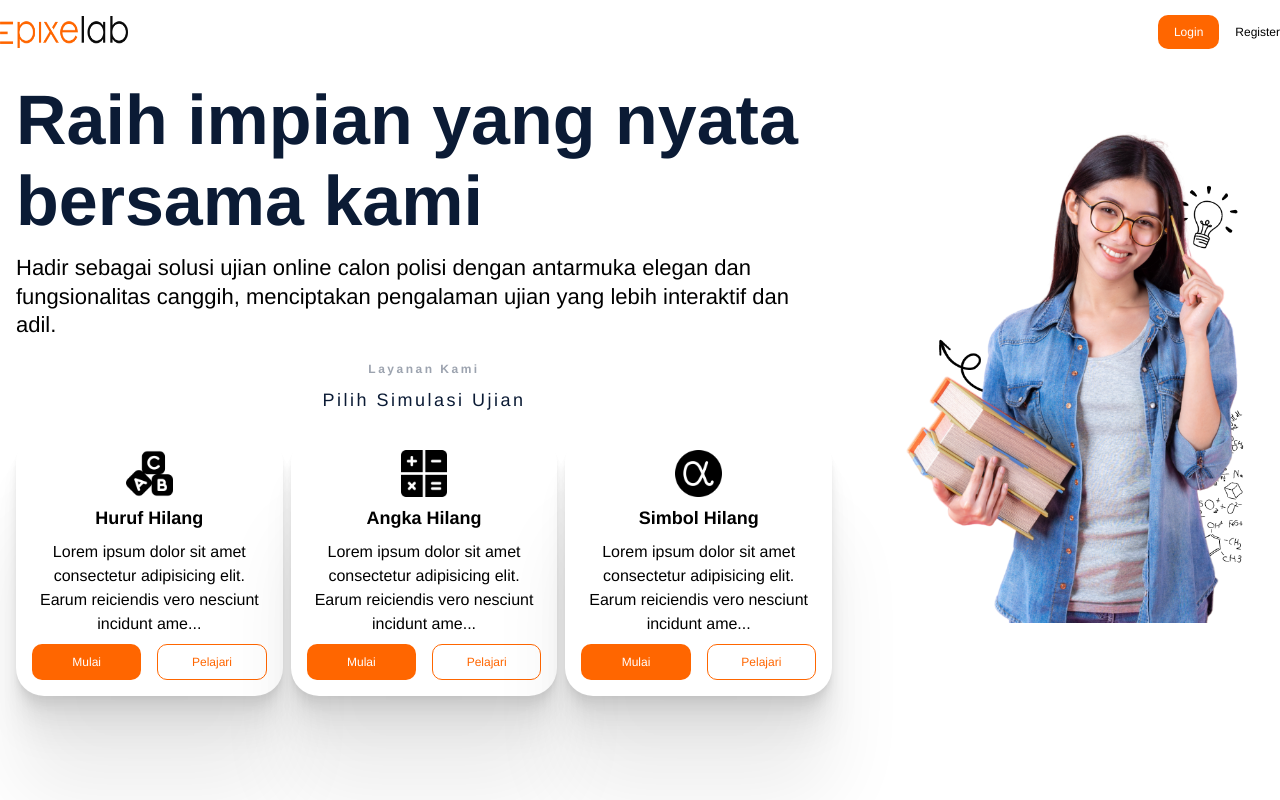
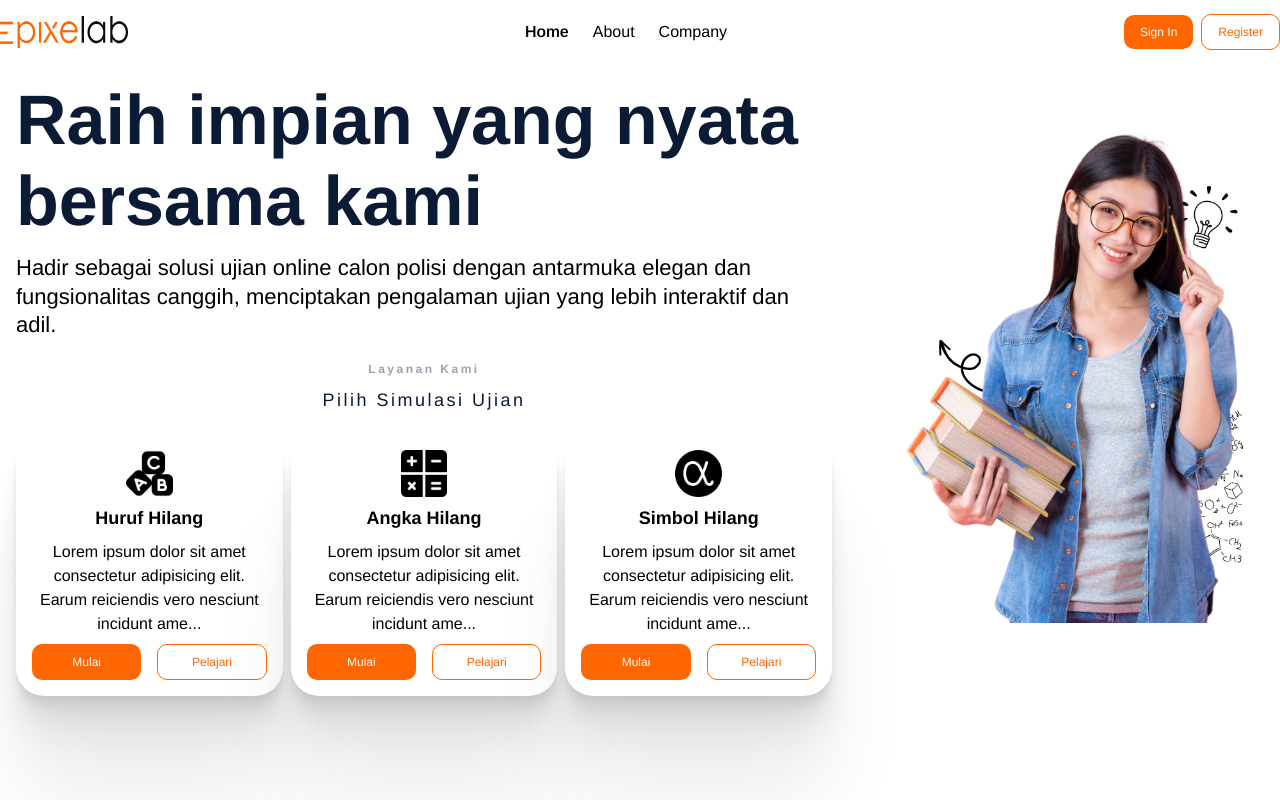
Before and after one commit to celpung/cexam, a Next.js app in the folder web/: page / in a window 1280 px wide. Built offline with nearby package versions, Linux system fonts and the light colour scheme.

Commit message:
adjust button

```diff
--- a/web/pages/index.tsx
+++ b/web/pages/index.tsx
@@ -36,7 +36,7 @@ export default function Home() {
             style={{ height: "50%", width: "10%" }}
           />
 
-          {/* <nav className="p-4">
+          <nav className="p-4">
             <ul className="flex justify-center space-x-6">
               <li
                 className={`nav-item cursor-pointer ${activeLink === "home" ? "nav-active" : ""}`}
@@ -66,11 +66,11 @@ export default function Home() {
                 Company
               </li>
             </ul>
-          </nav> */}
+          </nav>
 
-          <div className="flex items-center">
-            <PrimaryButtons title="Login" action={() => {}} />
-            <span className="small-text ms-4">Register</span>
+          <div className="flex justify-between gap-2 items-center">
+            <PrimaryButtons title="Sign In" action={() => {}} />
+            <OutLinedPrimaryButton title="Register" action={() => {}} />
           </div>
         </div>
 
```
